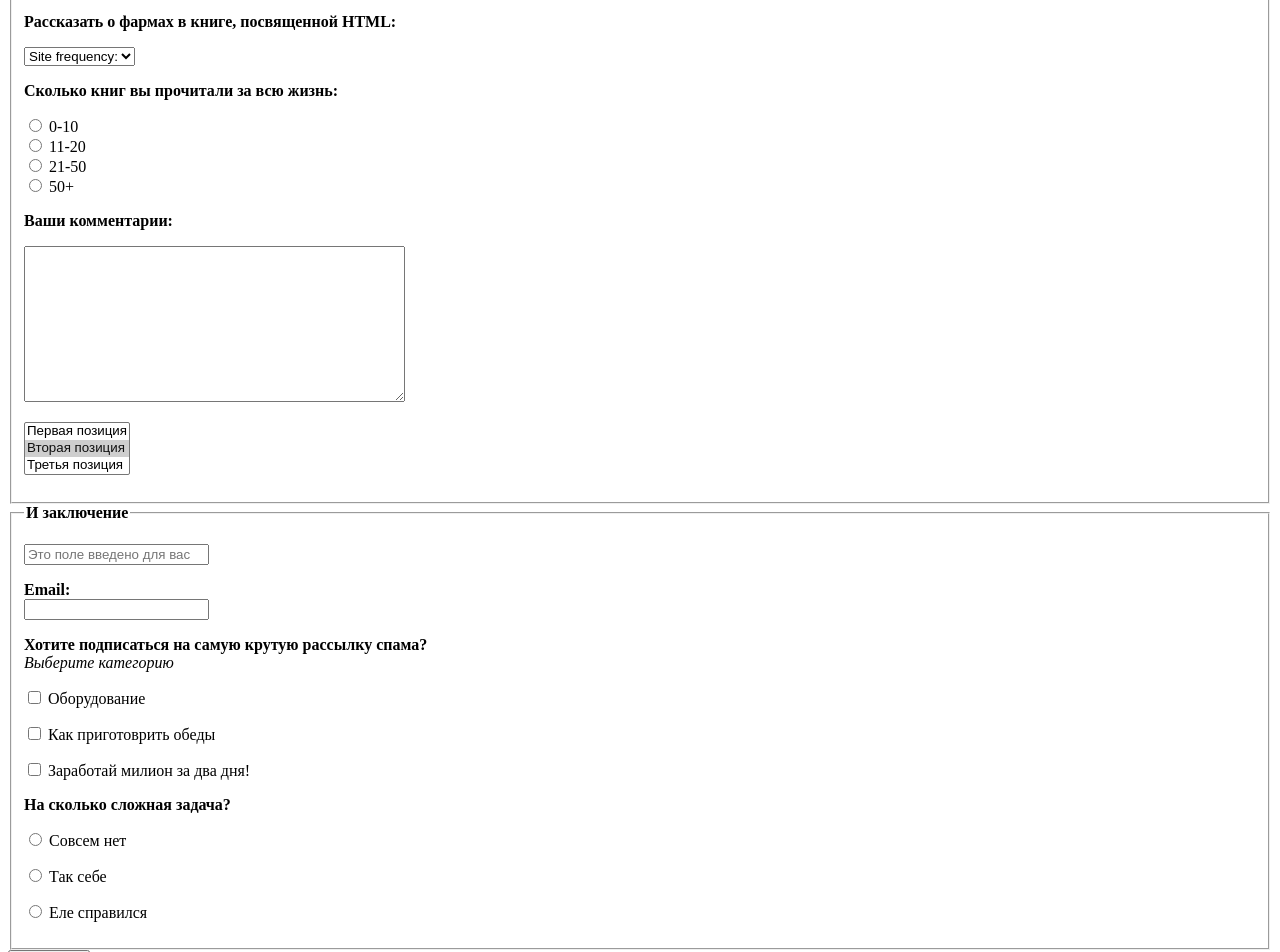
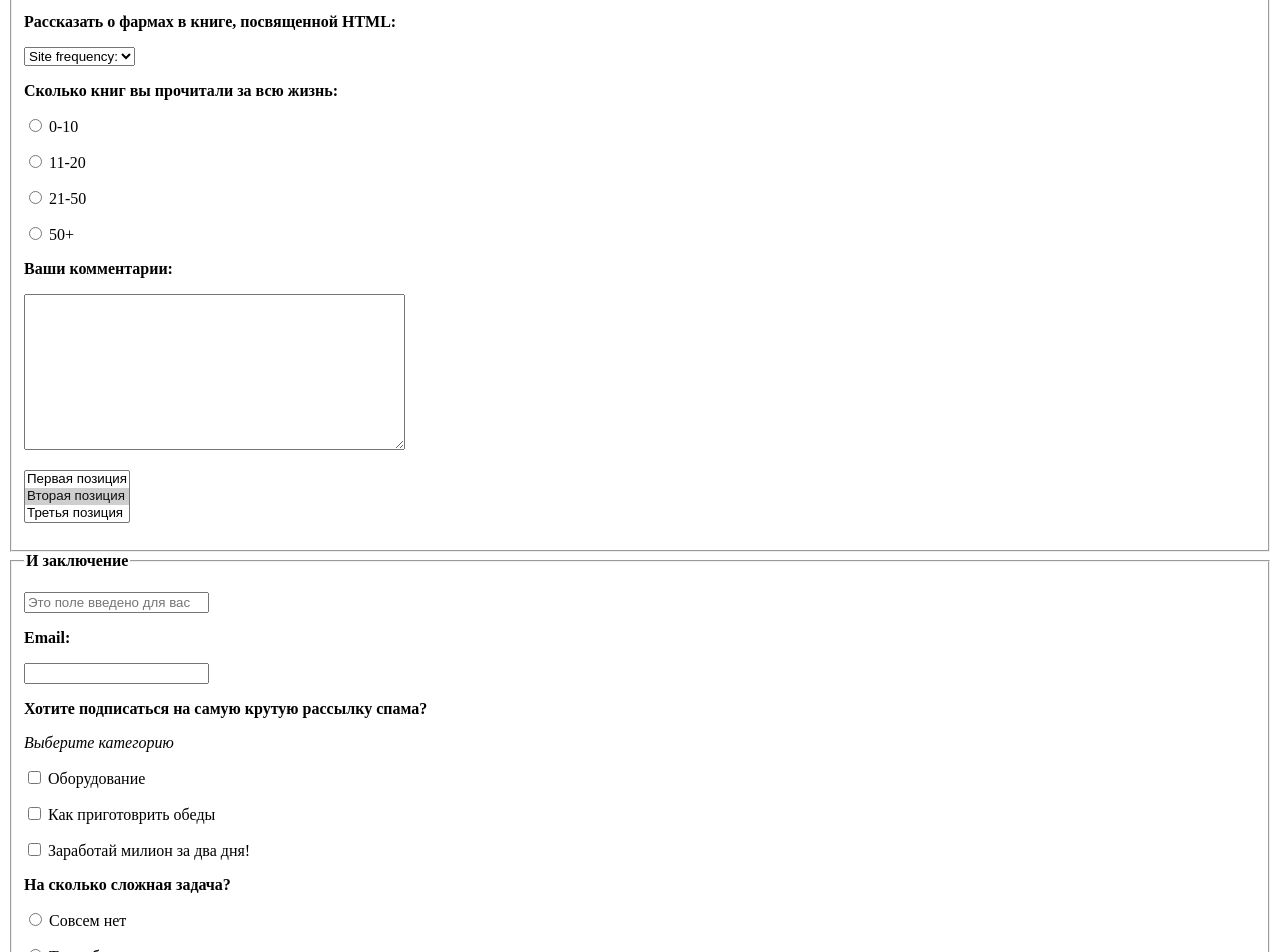
Before and after one commit to yarik3351/geekhub_frontend_js_9_MokhurenkoY, a plain HTML site: page homework-1-2/index.html in a window 1280 px wide. Shown: the part 784-1736 px from the top of the page. Drawn offline with Linux system fonts and the light colour scheme.

Commit message:
Add address and remove br

```diff
--- a/homework-1-2/index.html
+++ b/homework-1-2/index.html
@@ -42,12 +42,10 @@
 	    	</select>
 	   	</p>
 	   	<p><b>Сколько книг вы прочитали за всю жизнь:</b></p>
-	   	<p>
-		   	<input type="radio" name="books"> 0-10<br>
-		   	<input type="radio" name="books"> 11-20<br>
-		   	<input type="radio" name="books"> 21-50<br>
-				<input type="radio" name="books"> 50+
-	   	</p>
+	   	<p><input type="radio" name="books"> 0-10</p>
+		<p><input type="radio" name="books"> 11-20</p>
+		<p><input type="radio" name="books"> 21-50</p>
+		<p><input type="radio" name="books"> 50+</p>
 	   	<p><b>Ваши комментарии:</b></p>
 	   	<p><textarea rows="10" cols="45" name="text"></textarea></p>
 	   	<p>
@@ -61,8 +59,8 @@
 		<fieldset>
 			<legend><b>И заключение</b></legend>
 			<p><input type="text" name="random" placeholder="Это поле введено для вас"></p>
-			<p><b>Email:</b><br><input type="text" name="email"></p>
-			<p><b>Хотите подписаться на самую крутую рассылку спама?</b><br><em>Выберите категорию</em></p>
+			<p><b>Email:</b><p><input type="text" name="email"></p></p>
+			<p><b>Хотите подписаться на самую крутую рассылку спама?</b><p><em>Выберите категорию</em></p></p>
 			<p><input type="checkbox" name="staf"> Оборудование</p>
 		  <p><input type="checkbox" name="сooking"> Как приготоврить обеды</p>
 		  <p><input type="checkbox" name="fishing"> Заработай милион за два дня!</p>
```
Also changed, not shown: homework-1-1/index.html (+3 -1 lines).
